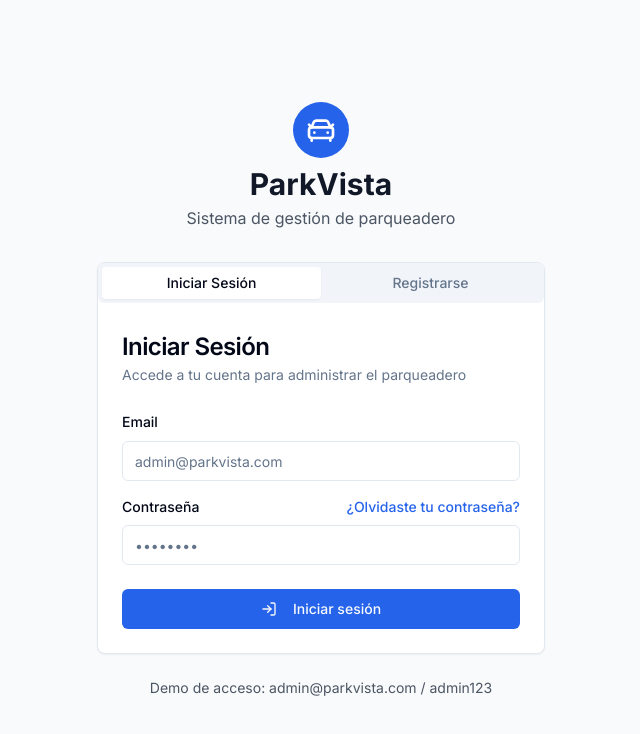
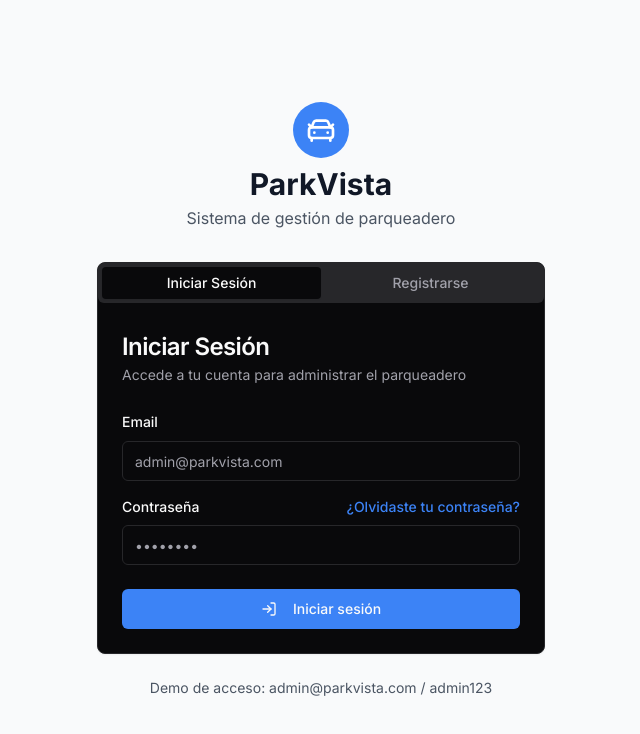
Before and after one commit to JDAB-04/park-vista-ui, a React (Vite) app: page /login in a window 1280 px wide. Shown: the top 734 px of the page, without its empty margins (319-959 px from the left). Built offline with nearby package versions, Linux system fonts and the light colour scheme.

Commit message:
Refactor: Apply new technological style
The AI updated the application's styling to a more technological theme, including color adjustments.

```diff
--- a/src/components/common/DashboardCard.tsx
+++ b/src/components/common/DashboardCard.tsx
@@ -16,9 +16,9 @@ const DashboardCard = ({
   actions,
 }: DashboardCardProps) => {
   return (
-    <div className={cn("glass-card rounded-lg", className)}>
-      <div className="px-6 py-4 flex justify-between items-center border-b border-gray-100">
-        <h2 className="font-semibold text-lg">{title}</h2>
+    <div className={cn("tech-card", className)}>
+      <div className="px-6 py-4 flex justify-between items-center border-b border-slate-700/50">
+        <h2 className="font-semibold text-lg text-gray-200">{title}</h2>
         {actions && <div className="flex space-x-2">{actions}</div>}
       </div>
       <div className="p-6">{children}</div>
--- a/src/components/common/StatCard.tsx
+++ b/src/components/common/StatCard.tsx
@@ -18,37 +18,36 @@ const StatCard = ({
   title,
   value,
   icon: Icon,
-  iconColor = "text-primary",
+  iconColor = "text-blue-400",
   change,
   className,
 }: StatCardProps) => {
   return (
     <div
       className={cn(
-        "glass-card rounded-lg px-6 py-5 flex items-center",
+        "tech-card px-6 py-5 flex items-center hover:shadow-lg hover:shadow-blue-500/10 transition-all duration-300",
         className
       )}
     >
       <div
         className={cn(
-          "h-12 w-12 rounded-full flex items-center justify-center mr-4",
-          iconColor.includes("text") ? `${iconColor}/10` : `text-white bg-${iconColor}`
+          "h-12 w-12 rounded-full flex items-center justify-center mr-4 bg-gradient-to-r from-blue-500/20 to-blue-600/20 border border-blue-500/30"
         )}
       >
         <Icon className={cn("h-6 w-6", iconColor)} />
       </div>
       <div>
-        <div className="text-sm font-medium text-gray-500">{title}</div>
-        <div className="text-2xl font-bold mt-1">{value}</div>
+        <div className="text-sm font-medium text-gray-400">{title}</div>
+        <div className="text-2xl font-bold mt-1 text-gray-200">{value}</div>
         {change && (
           <div
             className={cn(
               "text-xs font-medium mt-1",
               change.type === "increase"
-                ? "text-emerald-500"
+                ? "text-emerald-400"
                 : change.type === "decrease"
-                ? "text-red-500"
-                : "text-gray-500"
+                ? "text-red-400"
+                : "text-gray-400"
             )}
           >
             {change.type === "increase" && "+"}
--- a/src/index.css
+++ b/src/index.css
@@ -7,73 +7,73 @@
 
 @layer base {
   :root {
-    --background: 0 0% 100%;
-    --foreground: 222.2 84% 4.9%;
+    --background: 240 10% 3.9%;
+    --foreground: 0 0% 98%;
 
-    --card: 0 0% 100%;
-    --card-foreground: 222.2 84% 4.9%;
+    --card: 240 10% 3.9%;
+    --card-foreground: 0 0% 98%;
 
-    --popover: 0 0% 100%;
-    --popover-foreground: 222.2 84% 4.9%;
+    --popover: 240 10% 3.9%;
+    --popover-foreground: 0 0% 98%;
 
-    --primary: 221.2 83.2% 53.3%;
-    --primary-foreground: 210 40% 98%;
+    --primary: 217 91% 60%;
+    --primary-foreground: 0 0% 98%;
 
-    --secondary: 210 40% 96.1%;
-    --secondary-foreground: 222.2 47.4% 11.2%;
+    --secondary: 240 3.7% 15.9%;
+    --secondary-foreground: 0 0% 98%;
 
-    --muted: 210 40% 96.1%;
-    --muted-foreground: 215.4 16.3% 46.9%;
+    --muted: 240 3.7% 15.9%;
+    --muted-foreground: 240 5% 64.9%;
 
-    --accent: 210 40% 96.1%;
-    --accent-foreground: 222.2 47.4% 11.2%;
+    --accent: 240 3.7% 15.9%;
+    --accent-foreground: 0 0% 98%;
 
-    --destructive: 0 84.2% 60.2%;
-    --destructive-foreground: 210 40% 98%;
+    --destructive: 0 62.8% 30.6%;
+    --destructive-foreground: 0 0% 98%;
 
-    --border: 214.3 31.8% 91.4%;
-    --input: 214.3 31.8% 91.4%;
-    --ring: 221.2 83.2% 53.3%;
+    --border: 240 3.7% 15.9%;
+    --input: 240 3.7% 15.9%;
+    --ring: 217 91% 60%;
 
     --radius: 0.5rem;
 
-    --sidebar-background: 221.2 83.2% 53.3%;
-    --sidebar-foreground: 0 0% 100%;
-    --sidebar-primary: 0 0% 100%;
-    --sidebar-primary-foreground: 221.2 83.2% 53.3%;
-    --sidebar-accent: 217.2 91.2% 59.8%;
-    --sidebar-accent-foreground: 0 0% 100%;
-    --sidebar-border: 214.3 31.8% 91.4%;
-    --sidebar-ring: 217.2 91.2% 59.8%;
+    --sidebar-background: 240 10% 3.9%;
+    --sidebar-foreground: 0 0% 98%;
+    --sidebar-primary: 217 91% 60%;
+    --sidebar-primary-foreground: 0 0% 98%;
+    --sidebar-accent: 240 3.7% 15.9%;
+    --sidebar-accent-foreground: 0 0% 98%;
+    --sidebar-border: 240 3.7% 15.9%;
+    --sidebar-ring: 217 91% 60%;
   }
 
   .dark {
-    --background: 222.2 84% 4.9%;
-    --foreground: 210 40% 98%;
+    --background: 240 10% 3.9%;
+    --foreground: 0 0% 98%;
 
-    --card: 222.2 84% 4.9%;
-    --card-foreground: 210 40% 98%;
+    --card: 240 10% 3.9%;
+    --card-foreground: 0 0% 98%;
 
-    --popover: 222.2 84% 4.9%;
-    --popover-foreground: 210 40% 98%;
+    --popover: 240 10% 3.9%;
+    --popover-foreground: 0 0% 98%;
 
-    --primary: 217.2 91.2% 59.8%;
-    --primary-foreground: 222.2 47.4% 11.2%;
+    --primary: 217 91% 60%;
+    --primary-foreground: 0 0% 98%;
 
-    --secondary: 217.2 32.6% 17.5%;
-    --secondary-foreground: 210 40% 98%;
+    --secondary: 240 3.7% 15.9%;
+    --secondary-foreground: 0 0% 98%;
 
-    --muted: 217.2 32.6% 17.5%;
-    --muted-foreground: 215 20.2% 65.1%;
+    --muted: 240 3.7% 15.9%;
+    --muted-foreground: 240 5% 64.9%;
 
-    --accent: 217.2 32.6% 17.5%;
-    --accent-foreground: 210 40% 98%;
+    --accent: 240 3.7% 15.9%;
+    --accent-foreground: 0 0% 98%;
 
     --destructive: 0 62.8% 30.6%;
-    --destructive-foreground: 210 40% 98%;
+    --destructive-foreground: 0 0% 98%;
 
-    --border: 217.2 32.6% 17.5%;
-    --input: 217.2 32.6% 17.5%;
+    --border: 240 3.7% 15.9%;
+    --input: 240 3.7% 15.9%;
     --ring: 212.7 26.8% 83.9%;
   }
 }
@@ -85,9 +85,20 @@
 
   body {
     @apply bg-background text-foreground font-['Inter',sans-serif];
+    background: linear-gradient(135deg, #0f172a 0%, #1e293b 100%);
   }
 }
 
 .glass-card {
-  @apply bg-white bg-opacity-90 backdrop-blur-sm border border-gray-200 shadow-md;
+  @apply bg-slate-800/50 backdrop-blur-sm border border-slate-700/50 shadow-2xl;
+  background: linear-gradient(145deg, rgba(30, 41, 59, 0.8), rgba(15, 23, 42, 0.9));
 }
+
+.tech-gradient {
+  background: linear-gradient(135deg, #3b82f6 0%, #1d4ed8 100%);
+}
+
+.tech-card {
+  @apply bg-slate-800/80 backdrop-blur-md border border-slate-600/30 shadow-2xl rounded-xl;
+  background: linear-gradient(145deg, rgba(30, 41, 59, 0.9), rgba(15, 23, 42, 0.95));
+}
--- a/src/pages/Index.tsx
+++ b/src/pages/Index.tsx
@@ -3,7 +3,6 @@ import { SidebarProvider } from "@/components/ui/sidebar";
 import Navbar from "@/components/layout/Navbar";
 import Sidebar from "@/components/layout/Sidebar";
 import ParkingOverview from "@/components/dashboard/ParkingOverview";
-import RecentActivity from "@/components/dashboard/RecentActivity";
 import ParkingGrid from "@/components/parking/ParkingGrid";
 import { Button } from "@/components/ui/button";
 import { CarFront, Plus } from "lucide-react";
@@ -16,7 +15,7 @@ const Index = () => {
 
   return (
     <SidebarProvider>
-      <div className="min-h-screen bg-gray-50 flex w-full">
+      <div className="min-h-screen bg-gradient-to-br from-slate-900 via-slate-800 to-slate-900 flex w-full">
         <Sidebar activeTab={activeTab} setActiveTab={setActiveTab} />
         <div className="flex-1 flex flex-col">
           <Navbar />
@@ -25,9 +24,11 @@ const Index = () => {
               {activeTab === "dashboard" && (
                 <>
                   <div className="flex justify-between items-center mb-6">
-                    <h1 className="text-2xl font-bold">Dashboard</h1>
+                    <h1 className="text-3xl font-bold bg-gradient-to-r from-blue-400 to-blue-600 bg-clip-text text-transparent">
+                      Dashboard
+                    </h1>
                     <Button
-                      className="bg-primary hover:bg-primary/90"
+                      className="tech-gradient hover:shadow-lg hover:shadow-blue-500/25 transition-all duration-300"
                       onClick={() => setActiveTab("vehicle-entry")}
                     >
                       <Plus className="h-4 w-4 mr-2" />
@@ -45,7 +46,9 @@ const Index = () => {
               {activeTab === "vehicle-entry" && (
                 <>
                   <div className="flex items-center mb-6">
-                    <h1 className="text-2xl font-bold">Ingreso y Salida de Vehículos</h1>
+                    <h1 className="text-3xl font-bold bg-gradient-to-r from-blue-400 to-blue-600 bg-clip-text text-transparent">
+                      Ingreso y Salida de Vehículos
+                    </h1>
                   </div>
                   <VehicleEntryExit />
                 </>
@@ -54,7 +57,9 @@ const Index = () => {
               {activeTab === "vehicle-list" && (
                 <>
                   <div className="flex items-center mb-6">
-                    <h1 className="text-2xl font-bold">Lista de Vehículos</h1>
+                    <h1 className="text-3xl font-bold bg-gradient-to-r from-blue-400 to-blue-600 bg-clip-text text-transparent">
+                      Lista de Vehículos
+                    </h1>
                   </div>
                   <VehicleList />
                 </>
--- a/tailwind.config.ts
+++ b/tailwind.config.ts
@@ -29,6 +29,13 @@ export default {
 					available: '#10B981',
 					occupied: '#EF4444',
 					reserved: '#F59E0B',
+				},
+				tech: {
+					primary: '#3b82f6',
+					secondary: '#1e293b',
+					accent: '#0f172a',
+					blue: '#60a5fa',
+					dark: '#0f172a',
 				},
 				primary: {
 					DEFAULT: 'hsl(var(--primary))',
@@ -94,12 +101,17 @@ export default {
 				'pulse-slow': {
 					'0%, 100%': { opacity: '1' },
 					'50%': { opacity: '0.5' },
+				},
+				'glow': {
+					'0%, 100%': { boxShadow: '0 0 20px rgba(59, 130, 246, 0.5)' },
+					'50%': { boxShadow: '0 0 30px rgba(59, 130, 246, 0.8)' },
 				}
 			},
 			animation: {
 				'accordion-down': 'accordion-down 0.2s ease-out',
 				'accordion-up': 'accordion-up 0.2s ease-out',
 				'pulse-slow': 'pulse-slow 3s cubic-bezier(0.4, 0, 0.6, 1) infinite',
+				'glow': 'glow 2s ease-in-out infinite alternate',
 			}
 		}
 	},
```
Also changed, not shown: src/components/layout/Navbar.tsx (+17 -12 lines).
